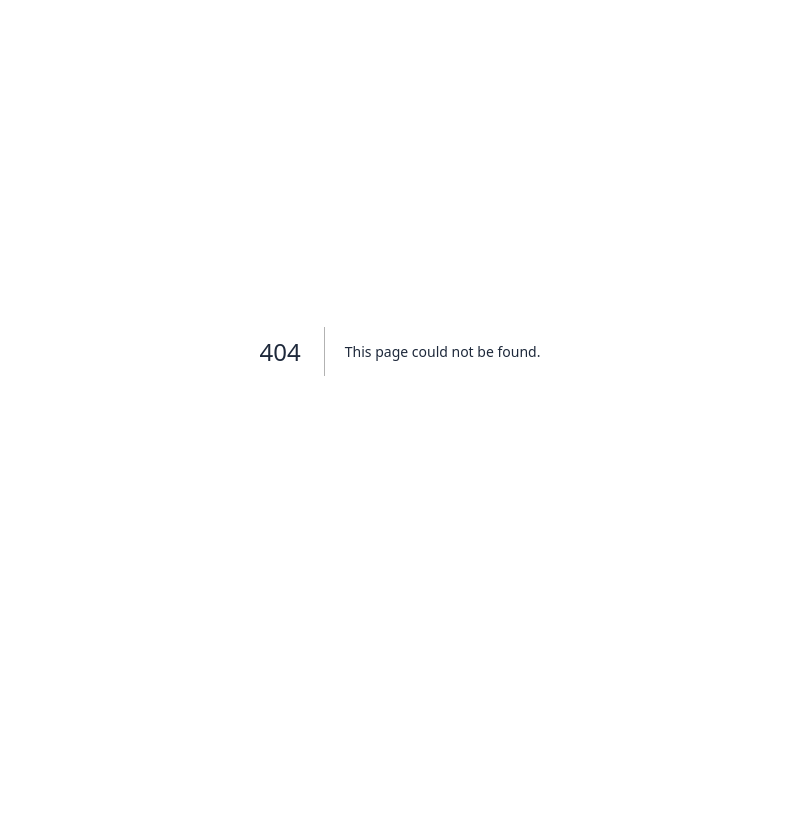
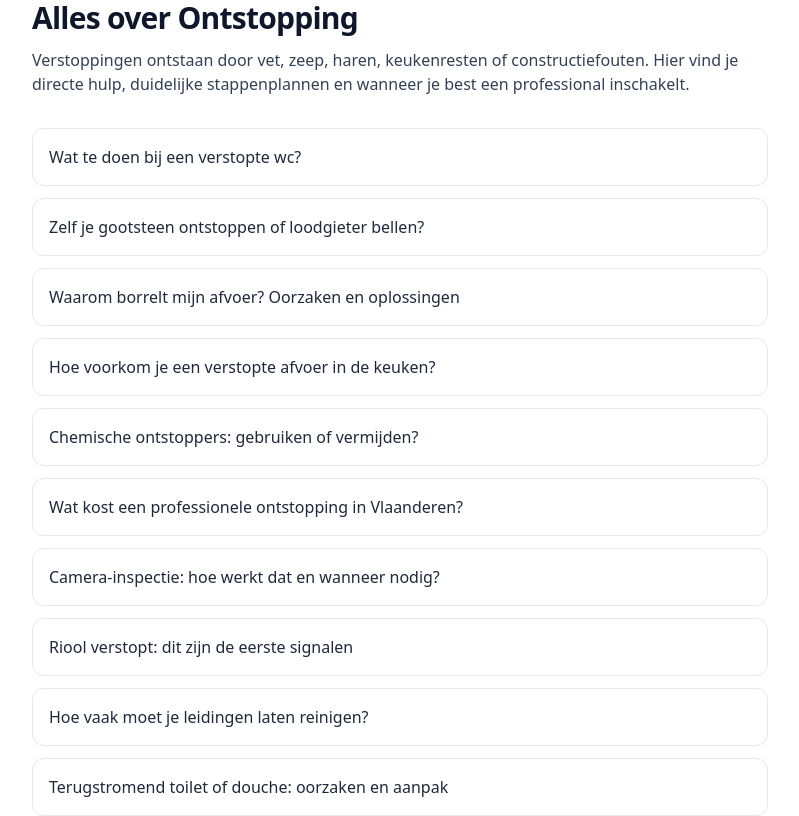
Before and after one commit to Turbo-89/turboservices, a Next.js app: page /kennisbank/ontstopping in a window 1280 px wide. Before the commit this address had no page. Shown: the part 220-1036 px from the top of the page, without its empty margins (240-1039 px from the left). Built offline with nearby package versions, Linux system fonts and the light colour scheme.

Commit message:
Create page.tsx

```diff
--- /dev/null
+++ b/app/kennisbank/ontstopping/page.tsx
@@ -0,0 +1,53 @@
+import Link from "next/link";
+import type { Metadata } from "next";
+import CTA from "@/components/kb/CTA";
+
+export const metadata: Metadata = {
+  title: "Alles over Ontstopping: oorzaken, oplossingen en professionele aanpak",
+  description:
+    "Leer verstoppingen snel herkennen en veilig oplossen. Praktische stappen, preventietips en wanneer je best Turbo Services inschakelt in Antwerpen en Vlaanderen.",
+};
+
+const items = [
+  { href: "/kennisbank/ontstopping/verstopte-wc", label: "Wat te doen bij een verstopte wc?" },
+  { href: "/kennisbank/ontstopping/gootsteen-ontstoppen", label: "Zelf je gootsteen ontstoppen of loodgieter bellen?" },
+  { href: "/kennisbank/ontstopping/afvoer-borrelt", label: "Waarom borrelt mijn afvoer? Oorzaken en oplossingen" },
+  { href: "/kennisbank/ontstopping/keukenafvoer-voorkomen", label: "Hoe voorkom je een verstopte afvoer in de keuken?" },
+  { href: "/kennisbank/ontstopping/chemische-ontstoppers", label: "Chemische ontstoppers: gebruiken of vermijden?" },
+  { href: "/kennisbank/ontstopping/ontstopping-kost", label: "Wat kost een professionele ontstopping in Vlaanderen?" },
+  { href: "/kennisbank/ontstopping/camera-inspectie", label: "Camera-inspectie: hoe werkt dat en wanneer nodig?" },
+  { href: "/kennisbank/ontstopping/riool-verstopt-signalen", label: "Riool verstopt: dit zijn de eerste signalen" },
+  { href: "/kennisbank/ontstopping/leidingen-hoe-vaak-reinigen", label: "Hoe vaak moet je leidingen laten reinigen?" },
+  { href: "/kennisbank/ontstopping/terugstromend-toilet-douche", label: "Terugstromend toilet of douche: oorzaken en aanpak" },
+  { href: "/kennisbank/ontstopping/appartement-gedeelde-riolering", label: "Ontstopping in appartementen: wie betaalt?" },
+  { href: "/kennisbank/ontstopping/gereedschap-ontstopping", label: "Welk gereedschap werkt echt: plopper, veer of hogedruk?" },
+];
+
+export default function Page() {
+  return (
+    <main className="mx-auto max-w-3xl px-4 py-12">
+      <h1 className="text-3xl font-bold tracking-tight text-slate-900">
+        Alles over Ontstopping
+      </h1>
+      <p className="mt-3 text-slate-700">
+        Verstoppingen ontstaan door vet, zeep, haren, keukenresten of constructiefouten.
+        Hier vind je directe hulp, duidelijke stappenplannen en wanneer je best een professional inschakelt.
+      </p>
+
+      <ul className="mt-8 grid gap-3">
+        {items.map((it) => (
+          <li key={it.href}>
+            <Link
+              href={it.href}
+              className="block rounded-xl border p-4 hover:bg-slate-50"
+            >
+              {it.label}
+            </Link>
+          </li>
+        ))}
+      </ul>
+
+      <CTA />
+    </main>
+  );
+}
```
